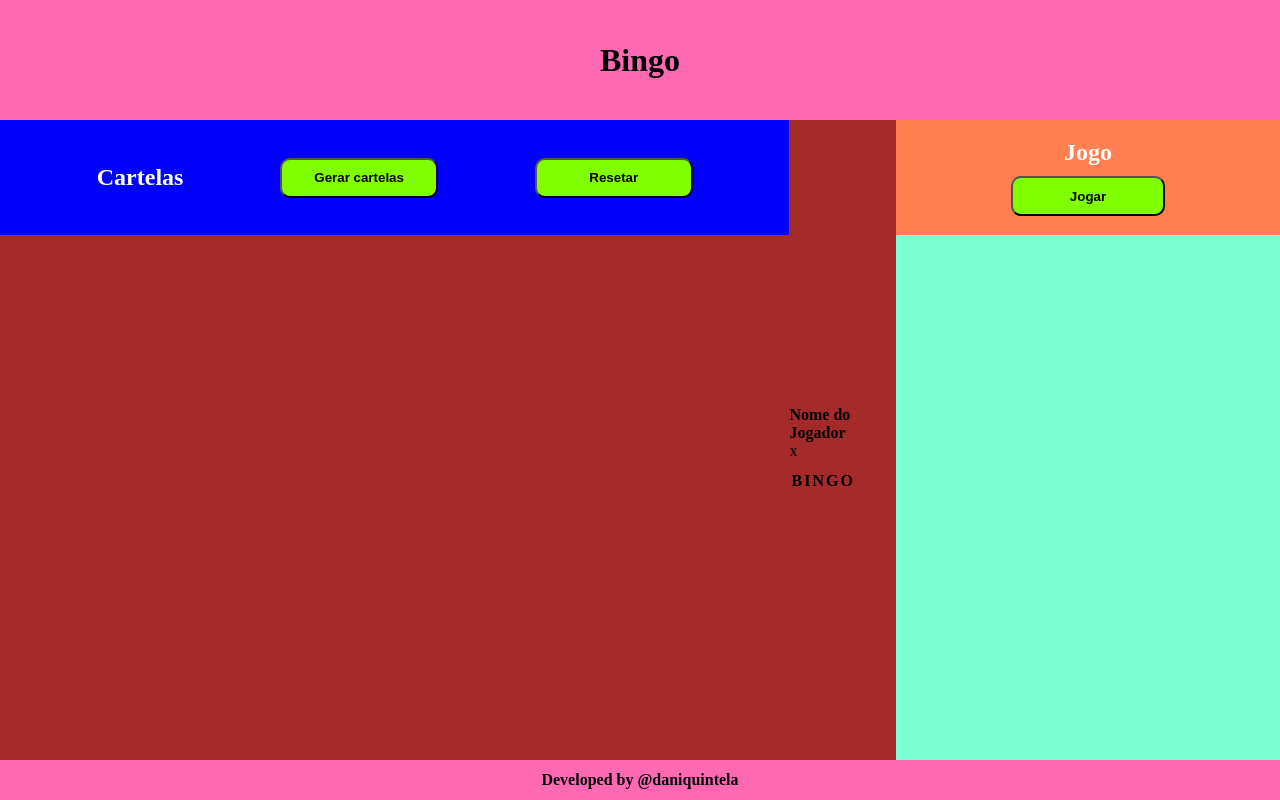
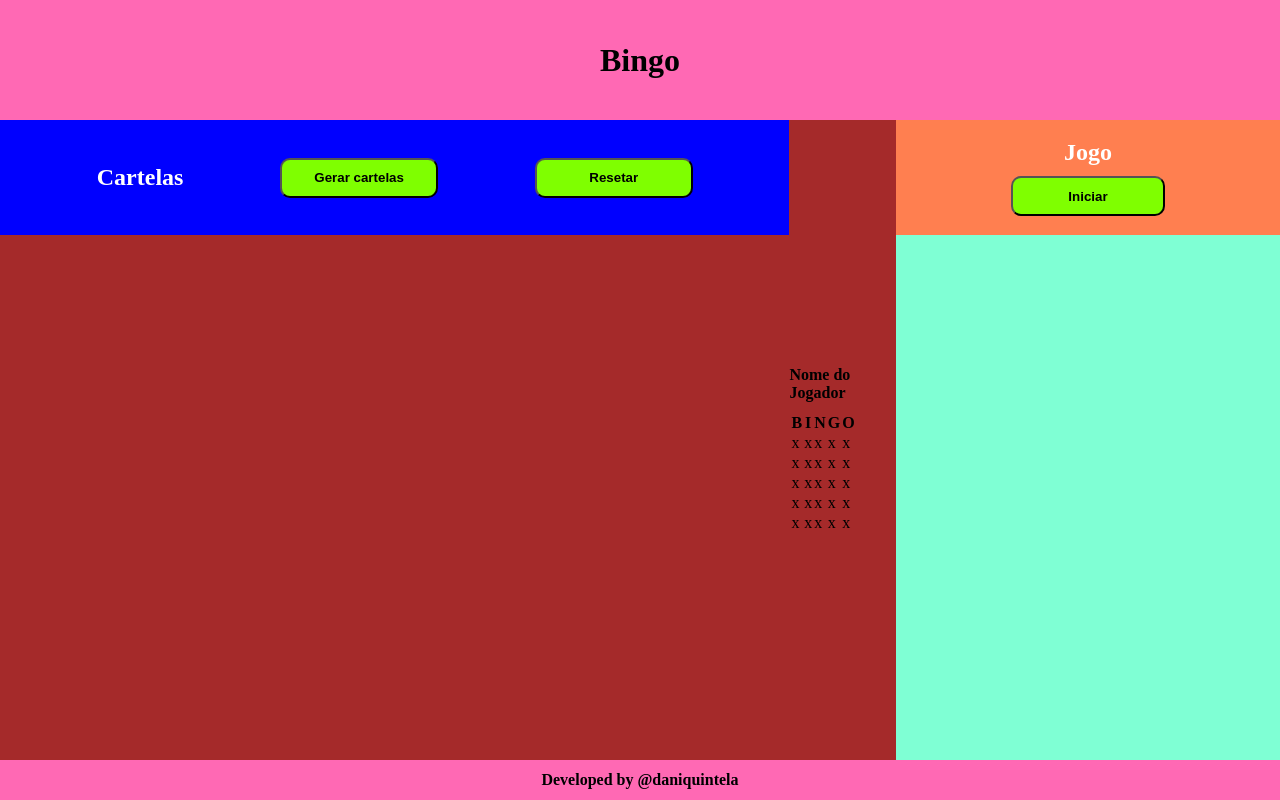
Before and after one commit to daniquintela/aula, a plain HTML site: page 06-06/index.html in a window 1280 px wide. Drawn offline with Linux system fonts and the light colour scheme.

Commit message:
Update index.html

```diff
--- a/06-06/index.html
+++ b/06-06/index.html
@@ -16,8 +16,8 @@
         <section id="area_cartelas">
             <div id="header_cartelas">
                 <h2>Cartelas</h2>
-                <button onclick="desenharCartela()">Gerar cartelas</button>
-                <button>Resetar</button>
+                <button onclick="gerarCartela()">Gerar cartelas</button>
+                <button onclick="resetarJogo()">Resetar</button>
             </div>
 
             <div id="cartelas">
@@ -33,7 +33,45 @@
                         </thead>
 
                         <tbody>
-                            <tr>x</tr>
+                            <tr>
+                                <td>x</td>
+                                <td>x</td>
+                                <td>x</td>
+                                <td>x</td>
+                                <td>x</td>
+                            </tr>
+
+                            <tr>
+                                <td>x</td>
+                                <td>x</td>
+                                <td>x</td>
+                                <td>x</td>
+                                <td>x</td>
+                            </tr>
+
+                            <tr>
+                                <td>x</td>
+                                <td>x</td>
+                                <td>x</td>
+                                <td>x</td>
+                                <td>x</td>
+                            </tr>
+
+                            <tr>
+                                <td>x</td>
+                                <td>x</td>
+                                <td>x</td>
+                                <td>x</td>
+                                <td>x</td>
+                            </tr>
+
+                            <tr>
+                                <td>x</td>
+                                <td>x</td>
+                                <td>x</td>
+                                <td>x</td>
+                                <td>x</td>
+                            </tr>
                         </tbody>
                     </table>
                 </div>
@@ -43,7 +81,7 @@
         <section id="area_jogo">
             <div id="header_jogo">
                 <h2>Jogo</h2>
-                <button>Jogar</button>
+                <button>Iniciar</button>
             </div>
 
             <div id="numeros_sorteados"></div>
```
